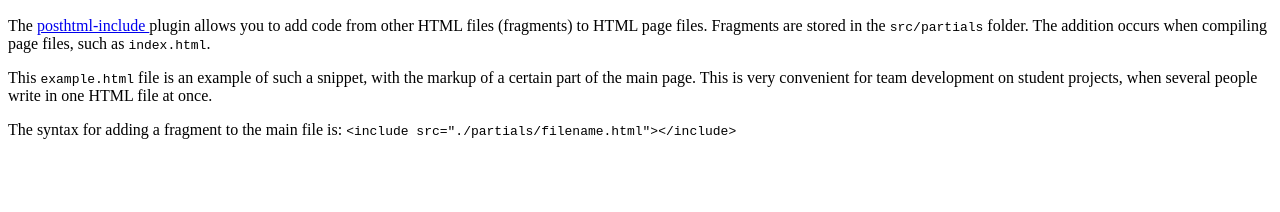
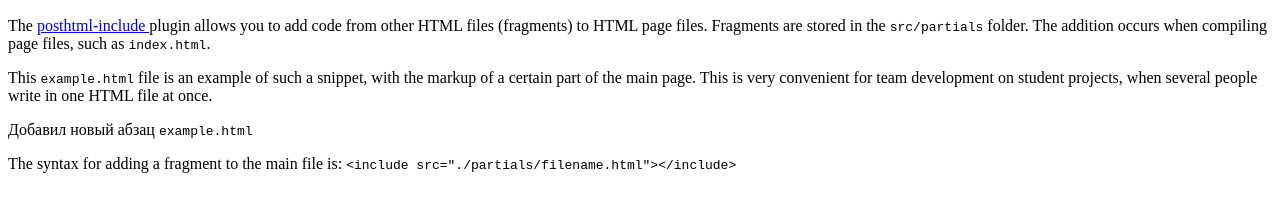
Before and after one commit to MaksymFrankov/DT-team-demo, a plain HTML site: page index.html in a window 1280 px wide. Shown: the part 166-378 px from the top of the page. Drawn offline with Linux system fonts and the light colour scheme.

Commit message:
Deploying to gh-pages from @ MaksymFrankov/DT-team-demo@bbc72d1b096bee1600b02cfdc3940ef3040595c5 🚀

```diff
--- a/index.html
+++ b/index.html
@@ -1 +1 @@
-<!DOCTYPE html><html lang="ru"><head><meta charset="utf-8"><meta name="viewport" content="width=device-width, initial-scale=1.0"><title>Page title</title><link rel="stylesheet" href="/DT-team-demo/index.f5c3c466.css"><link href="https://fonts.googleapis.com/css2?family=DM+Sans:wght@400;500&family=Titan+One&display=swap" rel="stylesheet"><script type="module" src="/DT-team-demo/index.cdc84ddc.js"></script><script src="/DT-team-demo/index.6c2642bc.js" nomodule="" defer></script></head><body>  <article class="example" id="uk"> <h1>HTML-partials</h1>  <img src="/DT-team-demo/logo.268195b3.png" alt="" width="320"> <p> The <a href="https://github.com/posthtml/posthtml-include" target="_blank" rel="noopener noreferrer"> posthtml-include </a> plugin allows you to add code from other HTML files (fragments) to HTML page files. Fragments are stored in the <code>src/partials</code> folder. The addition occurs when compiling page files, such as <code>index.html</code>. </p> <p> This <code>example.html</code> file is an example of such a snippet, with the markup of a certain part of the main page. This is very convenient for team development on student projects, when several people write in one HTML file at once. </p> <p> The syntax for adding a fragment to the main file is: <code> &lt;include src="./partials/filename.html"&gt;&lt;/include&gt;</code> </p> <div class="background"></div> </article> </body></html>
+<!DOCTYPE html><html lang="ru"><head><meta charset="utf-8"><meta name="viewport" content="width=device-width, initial-scale=1.0"><title>Page title</title><link rel="stylesheet" href="/DT-team-demo/index.f5c3c466.css"><link href="https://fonts.googleapis.com/css2?family=DM+Sans:wght@400;500&family=Titan+One&display=swap" rel="stylesheet"><script type="module" src="/DT-team-demo/index.cdc84ddc.js"></script><script src="/DT-team-demo/index.6c2642bc.js" nomodule="" defer></script></head><body>  <article class="example" id="uk"> <h1>HTML-partials</h1>  <img src="/DT-team-demo/logo.268195b3.png" alt="" width="320"> <p> The <a href="https://github.com/posthtml/posthtml-include" target="_blank" rel="noopener noreferrer"> posthtml-include </a> plugin allows you to add code from other HTML files (fragments) to HTML page files. Fragments are stored in the <code>src/partials</code> folder. The addition occurs when compiling page files, such as <code>index.html</code>. </p> <p> This <code>example.html</code> file is an example of such a snippet, with the markup of a certain part of the main page. This is very convenient for team development on student projects, when several people write in one HTML file at once. </p> <p> Добавил новый абзац <code>example.html</code> </p> <p> The syntax for adding a fragment to the main file is: <code> &lt;include src="./partials/filename.html"&gt;&lt;/include&gt;</code> </p> <div class="background"></div> </article> </body></html>
```
